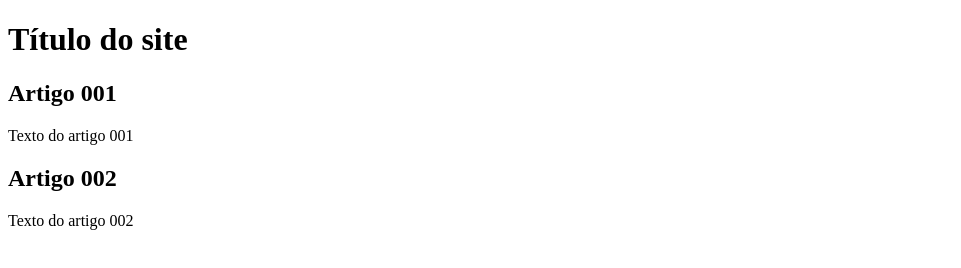
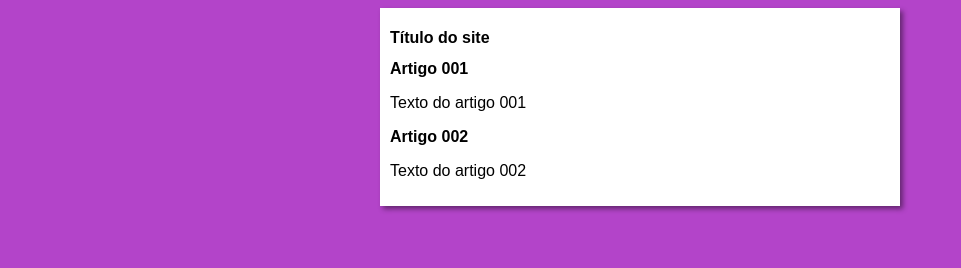
Before and after one commit to dev-AdrianoS/Apresentation, a plain HTML site: page index.html in a window 1280 px wide. Shown: the whole page, without its empty margins (0-961 px from the left). Drawn offline with Linux system fonts and the light colour scheme.

Commit message:
iniciado os testes no branch design

```diff
--- /dev/null
+++ b/estilos/style.css
@@ -0,0 +1,15 @@
+*{
+    font-size: 16px;
+    font-family: Arial, Helvetica, sans-serif;
+}
+
+body{
+    background-color: rgb(179, 68, 201);
+}
+main{
+    background-color: white;
+    width: 500px;
+    margin: auto;
+    padding: 10px;
+    box-shadow: 3px 3px 5px rgba(0, 0, 0, 0.445);
+}
--- a/index.html
+++ b/index.html
@@ -5,6 +5,7 @@
     <meta http-equiv="X-UA-Compatible" content="IE=edge">
     <meta name="viewport" content="width=device-width, initial-scale=1.0">
     <title>Título do site</title>
+    <link rel="stylesheet" href="estilos/style.css">
 </head>
 <body>
     <main>
```
